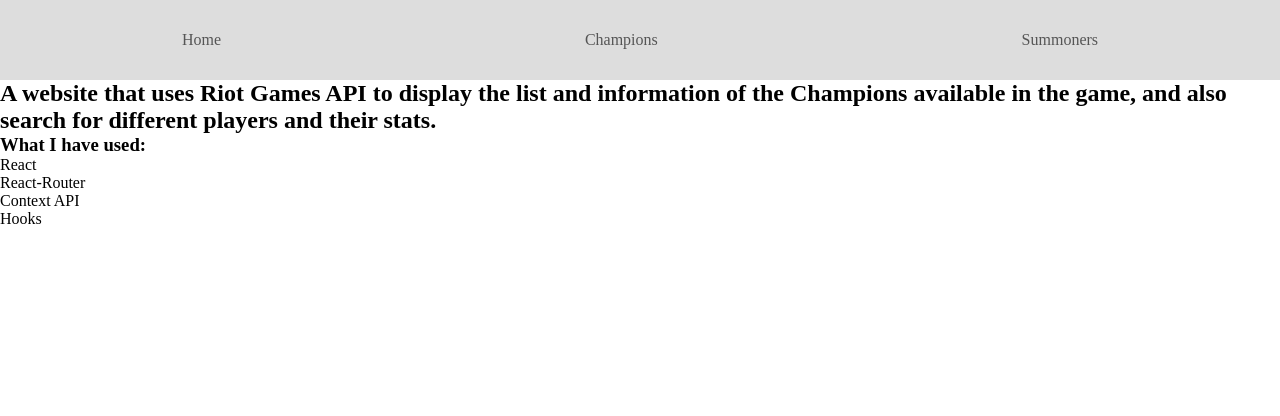
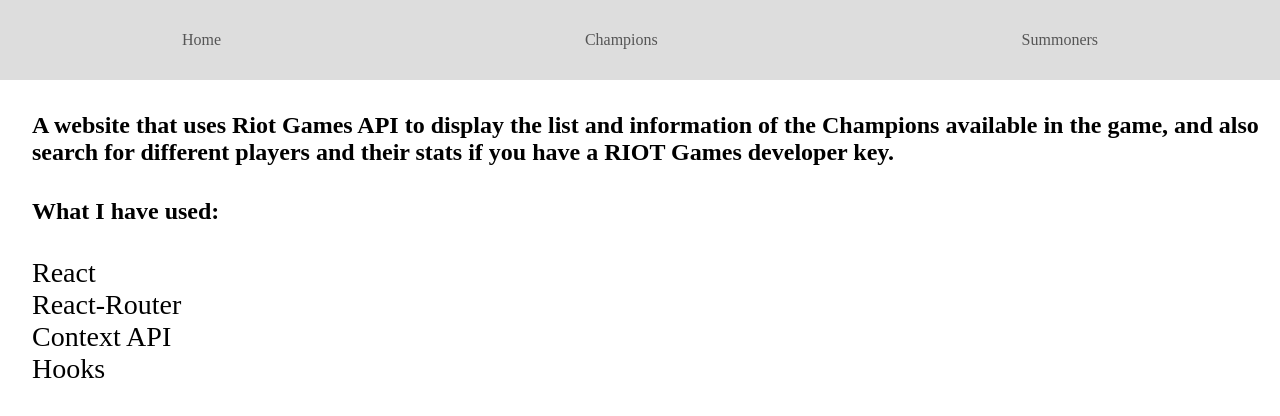
Before and after one commit to UdayKiranDamodara/RiotAPI, a React (Create React App) app: page /Summoners in a window 1280 px wide. Shown: the top 416 px of the page. Built offline with nearby package versions, Linux system fonts and the light colour scheme.

Commit message:
changed styling

```diff
--- a/src/components/Champion.js
+++ b/src/components/Champion.js
@@ -78,7 +78,7 @@
                     <h3 className='lore'>{lore}</h3>
                 </div>
                 <div className='level-1-item load-screen-image'>
-                    <img alt={`${name}`} src={`https://ddragon.leagueoflegends.com/cdn/img/champion/loading/${name}_0.jpg`} />
+                    <img className='level-1-image' alt={`${name}`} src={`https://ddragon.leagueoflegends.com/cdn/img/champion/loading/${name}_0.jpg`} />
                 </div>
             </div>
             <div className='level-2-container'>
@@ -114,7 +114,7 @@
                                 <p>{spell.description}</p>
                             </div>
                             <div className='ability-image'>
-                                <img src={`https://ddragon.leagueoflegends.com/cdn/10.22.1/img/spell/${spell.image.full}`}/>
+                                <img width='64px' height='64px' src={`https://ddragon.leagueoflegends.com/cdn/10.22.1/img/spell/${spell.image.full}`}/>
                             </div>
                         </div>
                     )
--- a/src/components/ChampionList.js
+++ b/src/components/ChampionList.js
@@ -49,7 +49,7 @@
                                 style={{ background: theme.ui, color: theme.syntax }}
                                 key={`${champion}`}
                                 to={`/Champions/${champion}`}>
-                                    <img src={`https://ddragon.leagueoflegends.com/cdn/10.22.1/img/champion/${champion}.png`}></img>
+                                    <img height='120px' width='120px' src={`https://ddragon.leagueoflegends.com/cdn/10.22.1/img/champion/${champion}.png`}></img>
                                     <h3>{champion}</h3>
                             </Link>
                         )
--- a/src/components/GameData.js
+++ b/src/components/GameData.js
@@ -123,7 +123,7 @@
                 <div className='game-card' style={{backgroundColor: (display.win)?"springgreen":"rgb(197, 67, 35)"}}>
                     <div className='game-mode'>{matchData.gameMode}</div>
                     <div className="champion">
-                        <img src={`https://ddragon.leagueoflegends.com/cdn/10.25.1/img/champion/${display.championName}.png`} />
+                        <img classname='gamecard-champ-image' src={`https://ddragon.leagueoflegends.com/cdn/10.25.1/img/champion/${display.championName}.png`} />
                         <div>{display.championName}</div>
                     </div>
                     <div className="summoners">
--- a/src/components/Home.js
+++ b/src/components/Home.js
@@ -2,15 +2,15 @@
 
 const Home = () => {
     return(
-        <div>
-            <h2>A website that uses Riot Games API to display the list and information of the Champions available in the game, and also search for different players and their stats.</h2>
-            <h3>What I have used:</h3>
-            <ul>
+        <div className='pd-top pd-left'>
+            <h2>A website that uses Riot Games API to display the list and information of the Champions available in the game, and also search for different players and their stats if you have a RIOT Games developer key.</h2>
+            <div className='pd-top'><h2>What I have used:</h2>
+            <ul className='pd-top'>
                 <li>React</li>
                 <li>React-Router</li>
                 <li>Context API</li>
                 <li>Hooks</li>
-            </ul>
+            </ul></div>
         </div>
 
     )
--- a/src/components/Summoners.js
+++ b/src/components/Summoners.js
@@ -7,7 +7,7 @@
 
 const Summoners = () => {
 
-    const [key, setKey] = useState('RGAPI-3f1cdb77-e56c-4eb4-ba26-11e080ee1291')
+    const [key, setKey] = useState('')
     const [summonerName, setSummonerName] = useState('finalbosszeref')
 
     const [fetchData, setFetchData] = useState('')
@@ -44,7 +44,7 @@
             <div className='inputs'>
                 <input type='text'
                     className='input-item'
-                    placeholder='Developer Key'
+                    placeholder='Riot Games Developer Key'
                     value={`${key}`}
                     onChange={(event)=>{setKey(event.target.value)}}
                 />
--- a/src/components/styles/Champion.css
+++ b/src/components/styles/Champion.css
@@ -20,11 +20,16 @@
 }
 
 .name-lore {
-    height: 280px;
+    /* height: 280px; */
     display: flex;
     flex-direction: column;
     justify-content: space-around;
     text-align: left;
+}
+
+.level-1-image {
+    height: 280px;
+    width: 154px;
 }
 
 /* LEVEL-2 - STATS */
@@ -40,6 +45,7 @@
     text-align: left;
     display: flex;
     justify-content: space-evenly;
+    padding: 0 1em;
 }
 
 li{
@@ -59,6 +65,7 @@
     border: 2px dotted black;
     display: flex;
     justify-content: space-between;
+    align-items: center;
 }
 
 .ability-text {
@@ -68,3 +75,14 @@
 .ability-image {
     margin: 10px 10px;
 }
+
+/* ================
+    RESPONSIVE
+================ */
+
+@media screen and (max-width: 576px){
+    .level-1-container{
+        flex-direction: column-reverse;
+    }
+
+}
--- a/src/components/styles/ChampionList.css
+++ b/src/components/styles/ChampionList.css
@@ -45,3 +45,14 @@
 a {
     text-decoration: none;
 }
+
+/* ================
+    RESPONSIVE
+================ */
+
+@media screen and (max-width: 576px){
+    .searchbar{
+        width: 80%;
+    }
+
+}
--- a/src/components/styles/GameData.css
+++ b/src/components/styles/GameData.css
@@ -24,3 +24,18 @@
 .summoners img{
     margin: 3px 3px 3px 3px;
 }
+
+/* ================
+    RESPONSIVE
+================ */
+
+@media screen and (max-width: 576px){
+    .game-card {
+        width: 100%;
+        padding: 2px 2px;
+    }
+    .gamecard-champ-image{
+        height: auto;
+        width: 100px;
+    }
+}
--- a/src/components/styles/Summoners.css
+++ b/src/components/styles/Summoners.css
@@ -22,3 +22,13 @@
     border: 1px solid black;
     border-radius: 0.5rem;
 }
+
+/* ================
+    RESPONSIVE
+================ */
+
+@media screen and (max-width: 576px){
+    .input-item {
+        width: 90%;
+    }
+}
--- a/src/index.css
+++ b/src/index.css
@@ -1,3 +1,15 @@
 a {
     text-decoration: none;
 }
+
+.pd-top {
+    padding-top: 2rem;
+}
+
+.pd-left {
+    padding-left: 2rem;
+}
+
+.pd-top li {
+    font-size: 1.75rem;
+}
```
Also changed, not shown: 12 other files (tests, documents, lock files or other folders).
